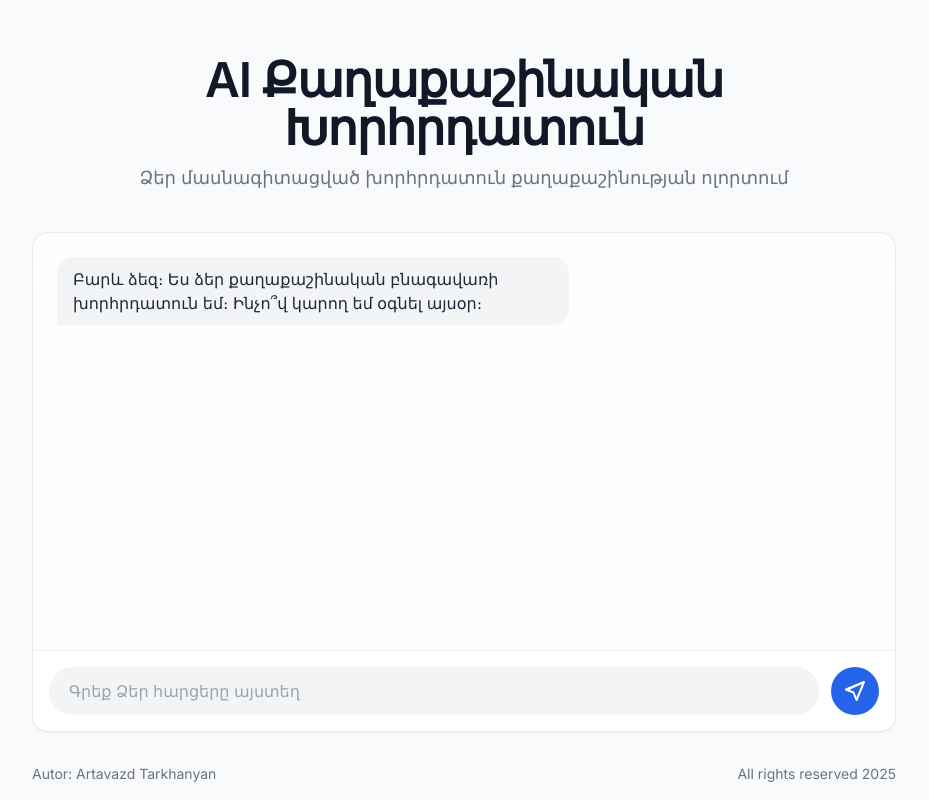
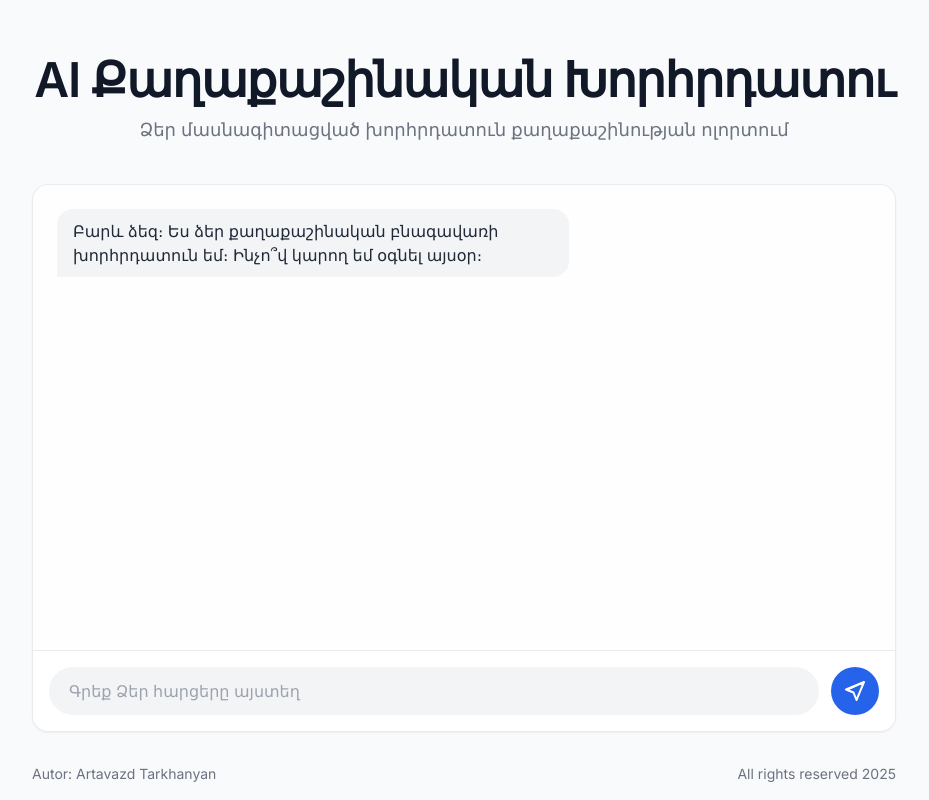
Before and after one commit to Tarkhanyan/ai-chatbot, a plain HTML site: page index.html in a window 1280 px wide. Shown: the whole page, without its empty margins (176-1105 px from the left). Drawn offline with nearby package versions, Linux system fonts and the light colour scheme.

Commit message:
Update index.html

```diff
--- a/index.html
+++ b/index.html
@@ -42,7 +42,7 @@
 
         <!-- Header -->
         <header class="text-center py-10">
-            <h1 class="text-4xl md:text-5xl font-semibold text-gray-900 tracking-tight">AI Քաղաքաշինական Խորհրդատուն</h1>
+            <h1 class="text-4xl md:text-5xl font-semibold text-gray-900 tracking-tight">AI Քաղաքաշինական Խորհրդատու</h1>
             <p class="text-lg text-gray-500 mt-3">Ձեր մասնագիտացված խորհրդատուն քաղաքաշինության ոլորտում</p>
         </header>
 
```
